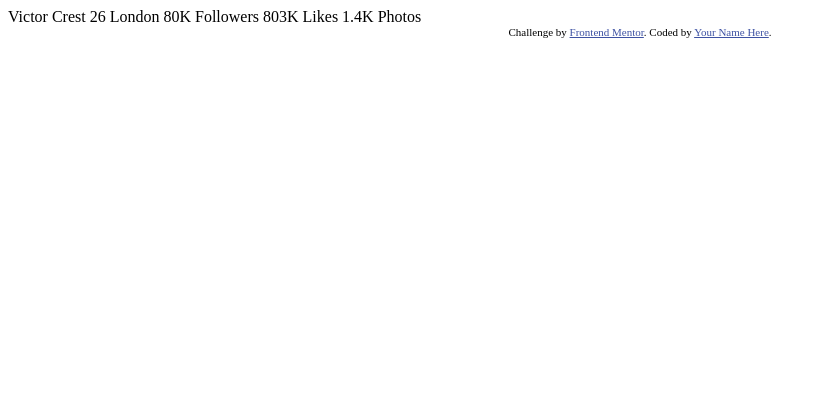
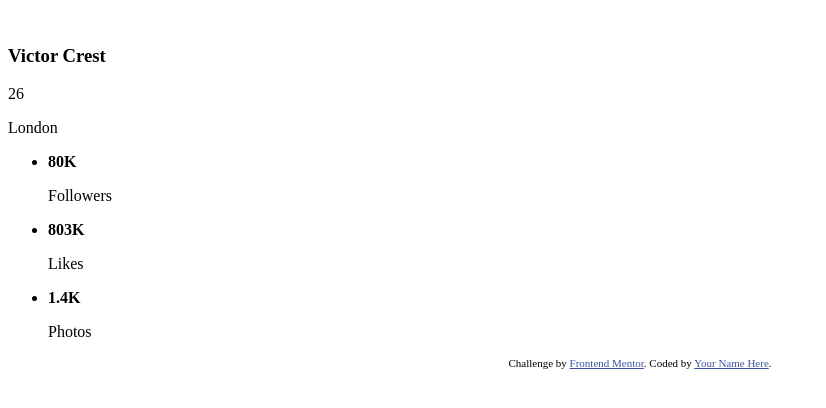
Before and after one commit to gbmatheus/profile-card-component, a plain HTML site: page index.html in a window 1280 px wide. Shown: the whole page, without its empty margins (0-826 px from the left). Drawn offline with Linux system fonts and the light colour scheme.

Commit message:
Create structure by the html

```diff
--- a/index.html
+++ b/index.html
@@ -1,8 +1,10 @@
 <!DOCTYPE html>
 <html lang="en">
+
 <head>
   <meta charset="UTF-8">
-  <meta name="viewport" content="width=device-width, initial-scale=1.0"> <!-- displays site properly based on user's device -->
+  <meta name="viewport" content="width=device-width, initial-scale=1.0">
+  <!-- displays site properly based on user's device -->
 
   <link rel="icon" type="image/png" sizes="32x32" href="./images/favicon-32x32.png">
 
@@ -10,26 +12,47 @@
 
   <!-- Feel free to remove these styles or customise in your own stylesheet 👍 -->
   <style>
-    .attribution { font-size: 11px; text-align: center; }
-    .attribution a { color: hsl(228, 45%, 44%); }
+    .attribution {
+      font-size: 11px;
+      text-align: center;
+    }
+
+    .attribution a {
+      color: hsl(228, 45%, 44%);
+    }
   </style>
 </head>
+
 <body>
-  Victor Crest
-  26
-  London
-
-  80K
-  Followers
-
-  803K
-  Likes
-
-  1.4K
-  Photos
+  <section class="profile">
+    <div class="profile__detail">
+      <img src="" alt="" class="profile__image">
+      <h3 class="profile__name">
+        Victor Crest
+      </h3><span class="profile__age">26</span>
+      <p class="profile__location">
+        London
+      </p>
+      <ul>
+        <li>
+          <strong>80K </strong>
+          <p>Followers</p>
+        </li>
+        <li>
+          <strong>803K </strong>
+          <p> Likes</p>
+        </li>
+        <li>
+          <strong>1.4K </strong>
+          <p> Photos</p>
+        </li>
+      </ul>
+    </div>
+  </section>
   <div class="attribution">
     Challenge by <a href="https://www.frontendmentor.io?ref=challenge" target="_blank">Frontend Mentor</a>.
     Coded by <a href="#">Your Name Here</a>.
   </div>
 </body>
+
 </html>
```
